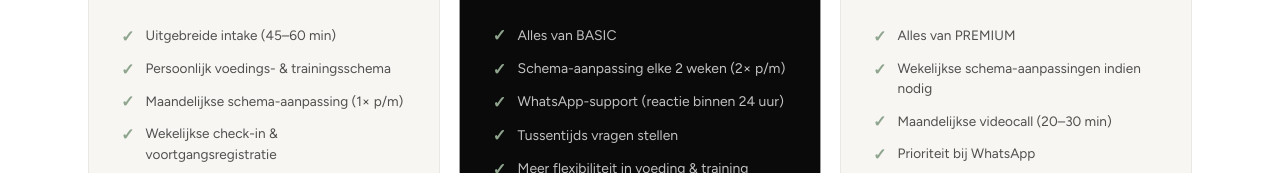
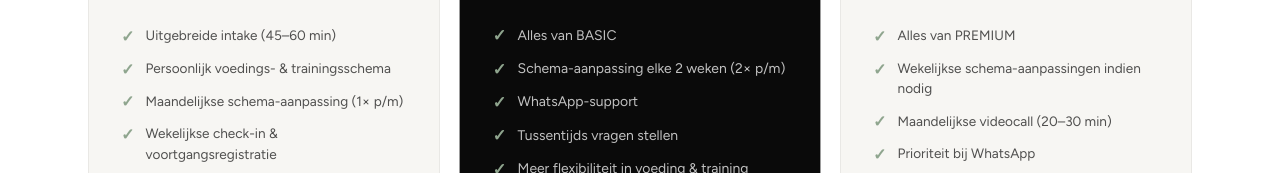
Before and after one commit to michelsn95/EVOLV-Coaching, a plain HTML site: page index.html in a window 1280 px wide. Shown: the part 3987-4160 px from the top of the page. Drawn offline with nearby package versions, Linux system fonts and the light colour scheme; a web font is replaced by a local one.

Commit message:
Update WhatsApp support feature description
Removed the response time detail from WhatsApp support feature.

```diff
--- a/index.html
+++ b/index.html
@@ -693,7 +693,7 @@
           <ul class="pkg-features">
             <li><span class="pkg-check">✓</span><span class="pkg-feat-text">Alles van BASIC</span></li>
             <li><span class="pkg-check">✓</span><span class="pkg-feat-text">Schema-aanpassing elke 2 weken (2× p/m)</span></li>
-            <li><span class="pkg-check">✓</span><span class="pkg-feat-text">WhatsApp-support (reactie binnen 24 uur)</span></li>
+            <li><span class="pkg-check">✓</span><span class="pkg-feat-text">WhatsApp-support</span></li>
             <li><span class="pkg-check">✓</span><span class="pkg-feat-text">Tussentijds vragen stellen</span></li>
             <li><span class="pkg-check">✓</span><span class="pkg-feat-text">Meer flexibiliteit in voeding &amp; training</span></li>
           </ul>
```
